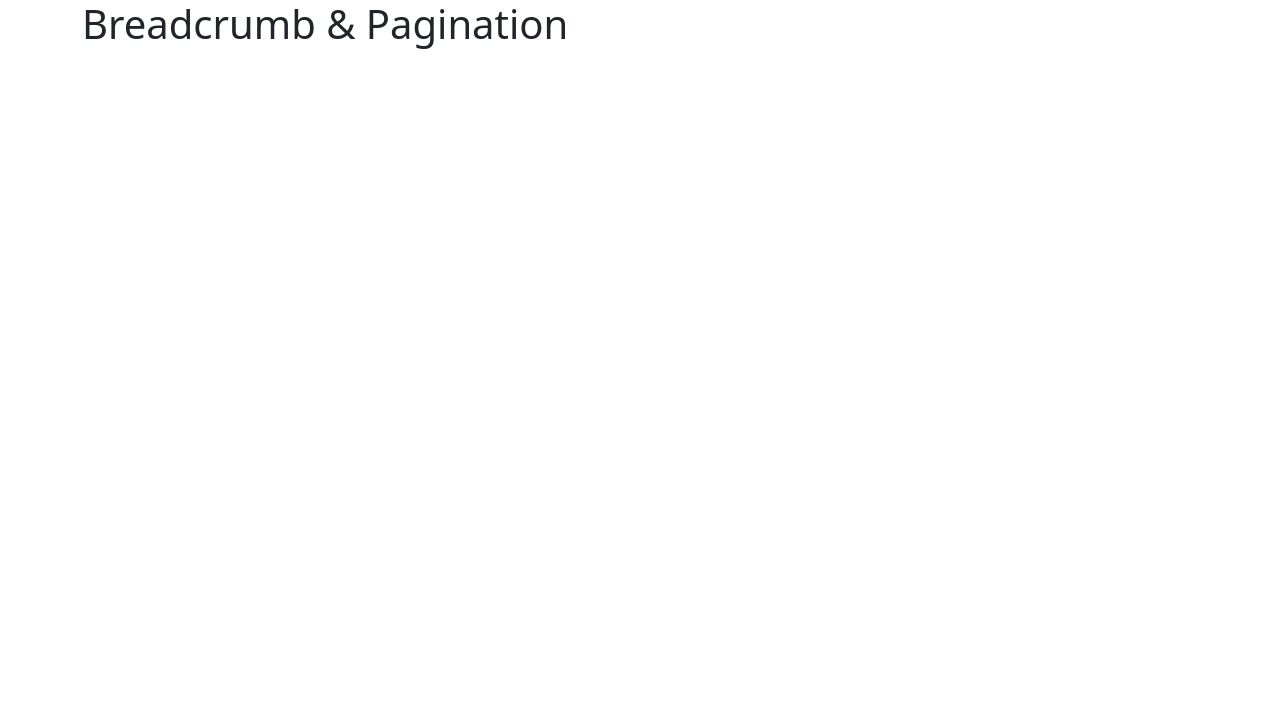
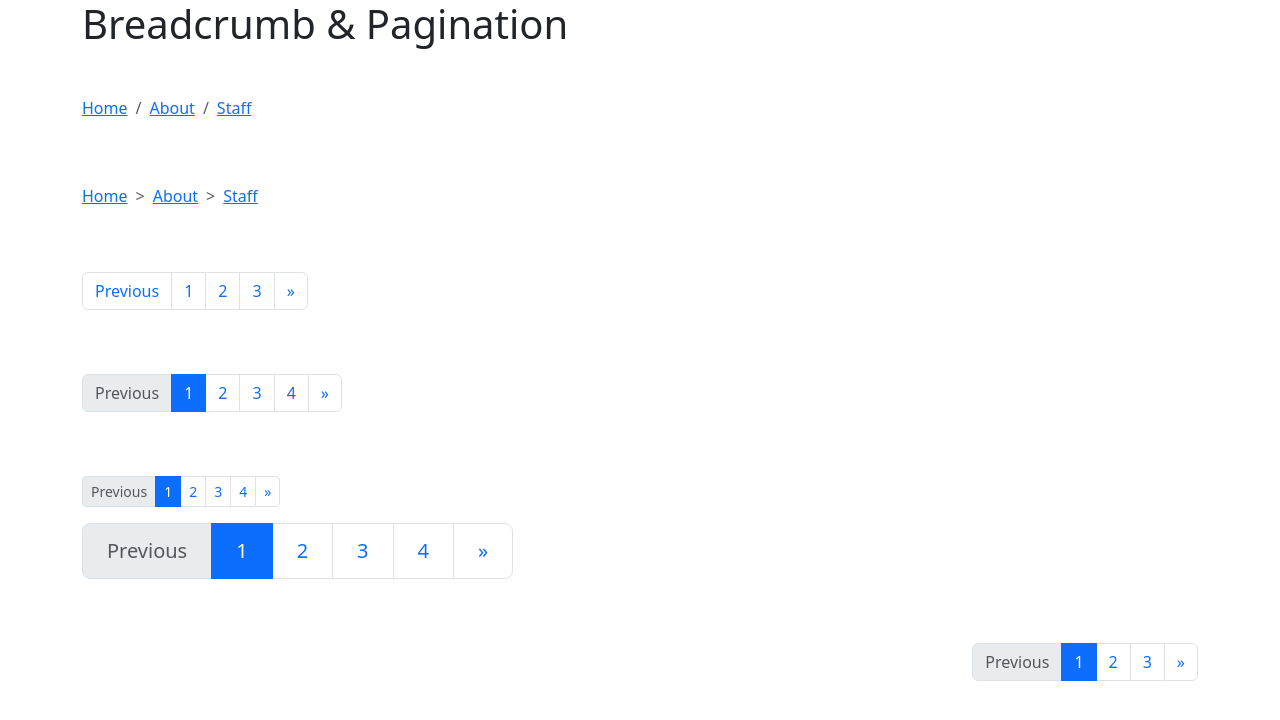
Before and after one commit to fisheeesh/bootstrap-training, a plain HTML site: page 18-breadcrumb-pagination.html in a window 1280 px wide. Drawn offline with Linux system fonts and the light colour scheme.

Commit message:
paginations and breadcrumbs

```diff
--- a/18-breadcrumb-pagination.html
+++ b/18-breadcrumb-pagination.html
@@ -1,5 +1,6 @@
 <!DOCTYPE html>
 <html lang="en">
+
 <head>
   <meta charset="UTF-8" />
   <meta http-equiv="X-UA-Compatible" content="IE=edge" />
@@ -7,31 +8,151 @@
   <link rel="stylesheet" href="./assets/css/bootstrap.min.css" />
   <title>Bootstrap Sandbox | Breadcrumb & Pagination</title>
 </head>
+
 <body>
   <div class="container">
     <h1 class="mb-5">Breadcrumb & Pagination</h1>
 
     <!-- Breadcrumb -->
+    <nav aria-label="breadcrumb">
+      <ol class="breadcrumb">
+        <li class="breadcrumb-item"><a href="#">Home</a></li>
+        <li class="breadcrumb-item"><a href="#">About</a></li>
+        <li class="breadcrumb-item active" aria-current="page"><a href="#">Staff</a></li>
+      </ol>
+    </nav>
 
     <br /><br />
 
     <!-- Dividers -->
+    <nav aria-label="breadcrumb" style="--bs-breadcrumb-divider:'>'">
+      <ol class="breadcrumb">
+        <li class="breadcrumb-item"><a href="#">Home</a></li>
+        <li class="breadcrumb-item"><a href="#">About</a></li>
+        <li class="breadcrumb-item active" aria-current="page"><a href="#">Staff</a></li>
+      </ol>
+    </nav>
 
     <br /><br />
 
     <!-- Pagination -->
+    <nav aria-label="page navigation">
+      <ol class="pagination">
+        <li class="page-item">
+          <a href="#" class="page-link">Previous</a>
+        </li>
+        <li class="page-item">
+          <a href="#" class="page-link">1</a>
+        </li>
+        <li class="page-item">
+          <a href="#" class="page-link">2</a>
+        </li>
+        <li class="page-item">
+          <a href="#" class="page-link">3</a>
+        </li>
+        <li class="page-item">
+          <a href="#" aria-label="Next" class="page-link">&raquo;</a>
+        </li>
+      </ol>
+    </nav>
 
     <br /><br />
 
     <!-- Active & Disabled States -->
+    <nav aria-label="page navigation">
+      <ol class="pagination">
+        <li class="page-item disabled">
+          <a href="#" class="page-link">Previous</a>
+        </li>
+        <li class="page-item active">
+          <a href="#" class="page-link">1</a>
+        </li>
+        <li class="page-item">
+          <a href="#" class="page-link">2</a>
+        </li>
+        <li class="page-item">
+          <a href="#" class="page-link">3</a>
+        </li>
+        <li class="page-item">
+          <a href="#" class="page-link">4</a>
+        </li>
+        <li class="page-item">
+          <a href="#" aria-label="Next" class="page-link">&raquo;</a>
+        </li>
+      </ol>
+    </nav>
 
     <br /><br />
 
     <!-- Sizing -->
+    <nav aria-label="page navigation mb-3">
+      <ol class="pagination pagination-sm">
+        <li class="page-item disabled">
+          <a href="#" class="page-link">Previous</a>
+        </li>
+        <li class="page-item active">
+          <a href="#" class="page-link">1</a>
+        </li>
+        <li class="page-item">
+          <a href="#" class="page-link">2</a>
+        </li>
+        <li class="page-item">
+          <a href="#" class="page-link">3</a>
+        </li>
+        <li class="page-item">
+          <a href="#" class="page-link">4</a>
+        </li>
+        <li class="page-item">
+          <a href="#" aria-label="Next" class="page-link">&raquo;</a>
+        </li>
+      </ol>
+    </nav>
+
+    <nav aria-label="page navigation">
+      <ol class="pagination pagination-lg">
+        <li class="page-item disabled">
+          <a href="#" class="page-link">Previous</a>
+        </li>
+        <li class="page-item active">
+          <a href="#" class="page-link">1</a>
+        </li>
+        <li class="page-item">
+          <a href="#" class="page-link">2</a>
+        </li>
+        <li class="page-item">
+          <a href="#" class="page-link">3</a>
+        </li>
+        <li class="page-item">
+          <a href="#" class="page-link">4</a>
+        </li>
+        <li class="page-item">
+          <a href="#" aria-label="Next" class="page-link">&raquo;</a>
+        </li>
+      </ol>
+    </nav>
 
     <br /><br />
 
     <!-- Alignment -->
+    <nav aria-label="page navigation">
+      <ol class="pagination justify-content-end">
+        <li class="page-item disabled">
+          <a href="#" class="page-link">Previous</a>
+        </li>
+        <li class="page-item active">
+          <a href="#" class="page-link">1</a>
+        </li>
+        <li class="page-item ">
+          <a href="#" class="page-link">2</a>
+        </li>
+        <li class="page-item">
+          <a href="#" class="page-link">3</a>
+        </li>
+        <li class="page-item">
+          <a href="#" aria-label="Next" class="page-link">&raquo;</a>
+        </li>
+      </ol>
+    </nav>
 
     <!-- Don't go past here -->
   </div>
@@ -39,4 +160,5 @@
 
   <script src="./assets/js/bootstrap.bundle.min.js"></script>
 </body>
+
 </html>
```
Lines whose indentation alone changed are shown as unchanged.
